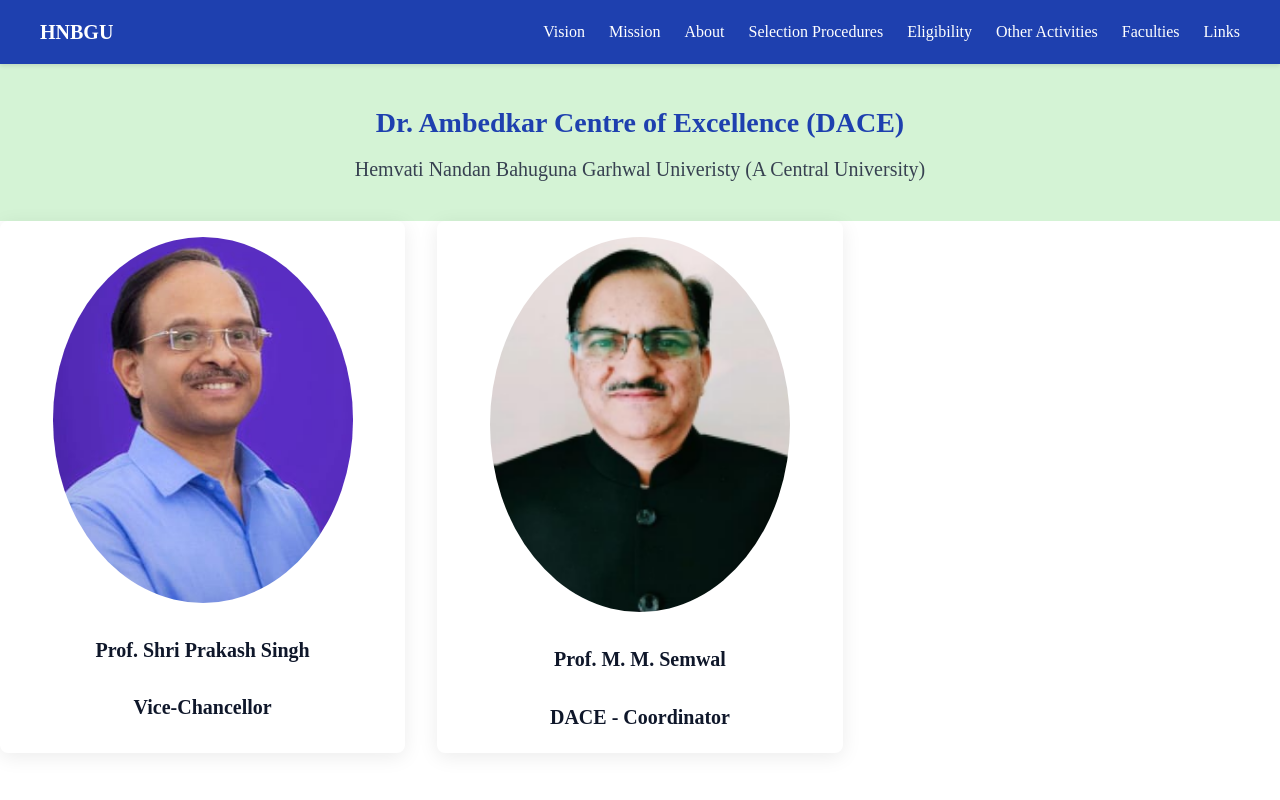
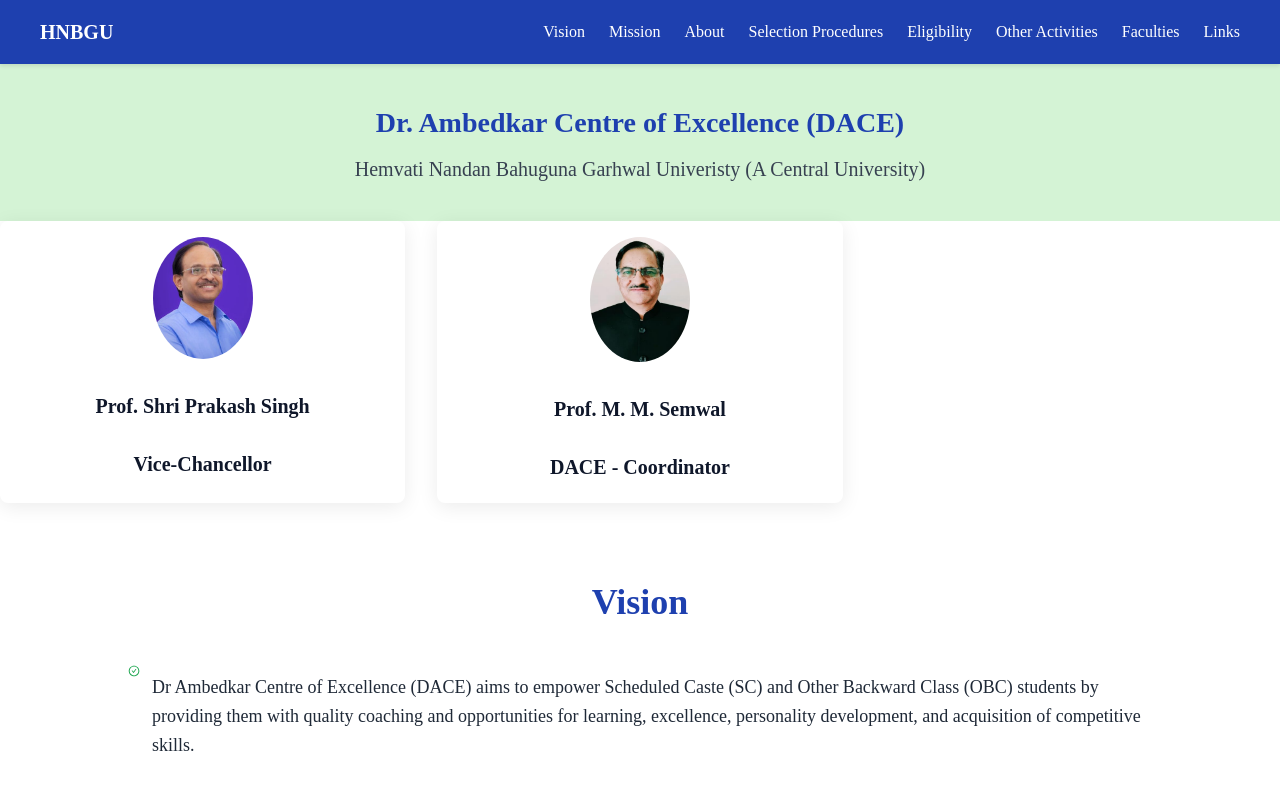
Before and after one commit to varuncsed1/DACE, a Next.js app in the folder dace-website/: page / in a window 1280 px wide. Shown: the top 800 px of the page. Built offline with nearby package versions, Linux system fonts and the light colour scheme.

Commit message:
Update page.js

```diff
--- a/dace-website/src/app/page.js
+++ b/dace-website/src/app/page.js
@@ -52,8 +52,8 @@
           <Image
             src="/Picture10.jpeg"
             alt="Prof. Shri Prakash Singh"
-            width={300}
-            height={300}
+            width={100}
+            height={100}
             className={styles.image}
           />
           <h3 className={styles.name}>Prof. Shri Prakash Singh</h3>
@@ -65,8 +65,8 @@
           <Image
             src="/Picture11.png"
             alt="Prof. M. M. Semwal"
-            width={300}
-            height={300}
+            width={100}
+            height={100}
             className={styles.image}
           />
           <h3 className={styles.name}>Prof. M. M. Semwal</h3>
```
